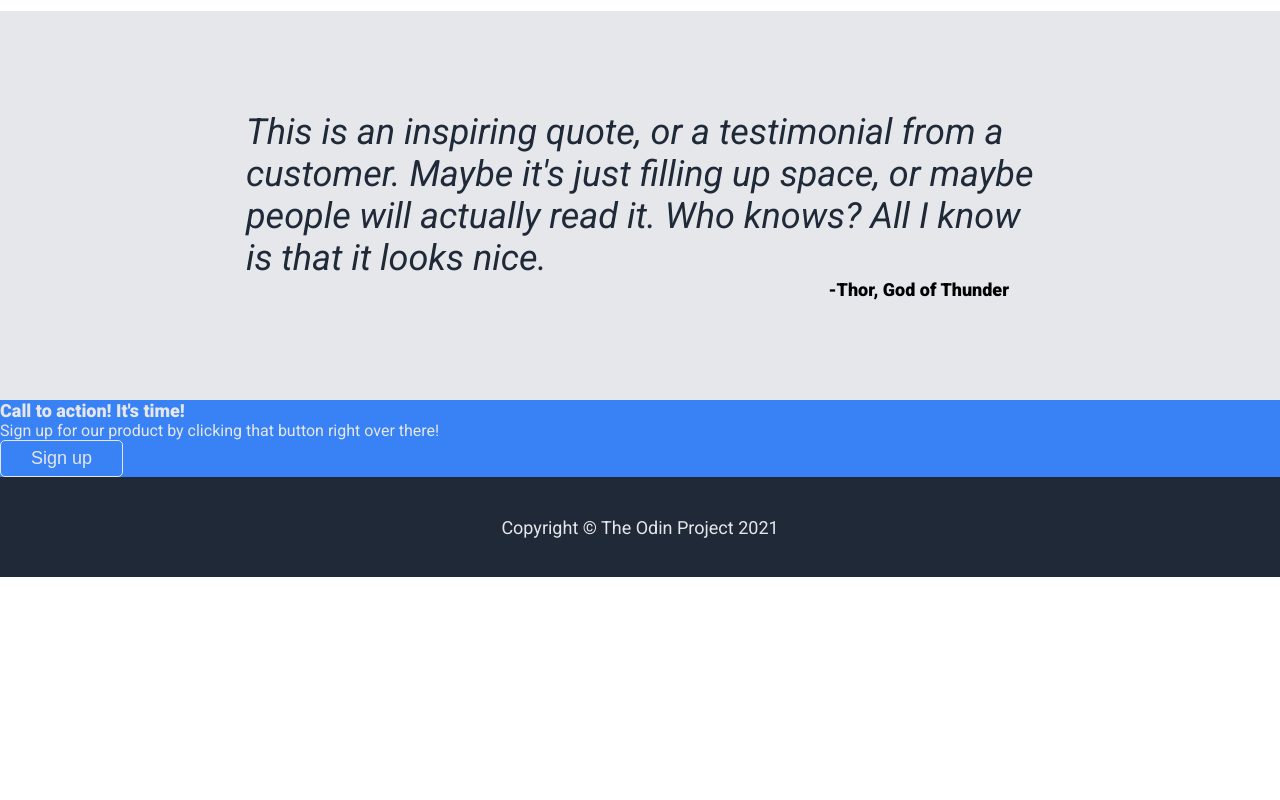
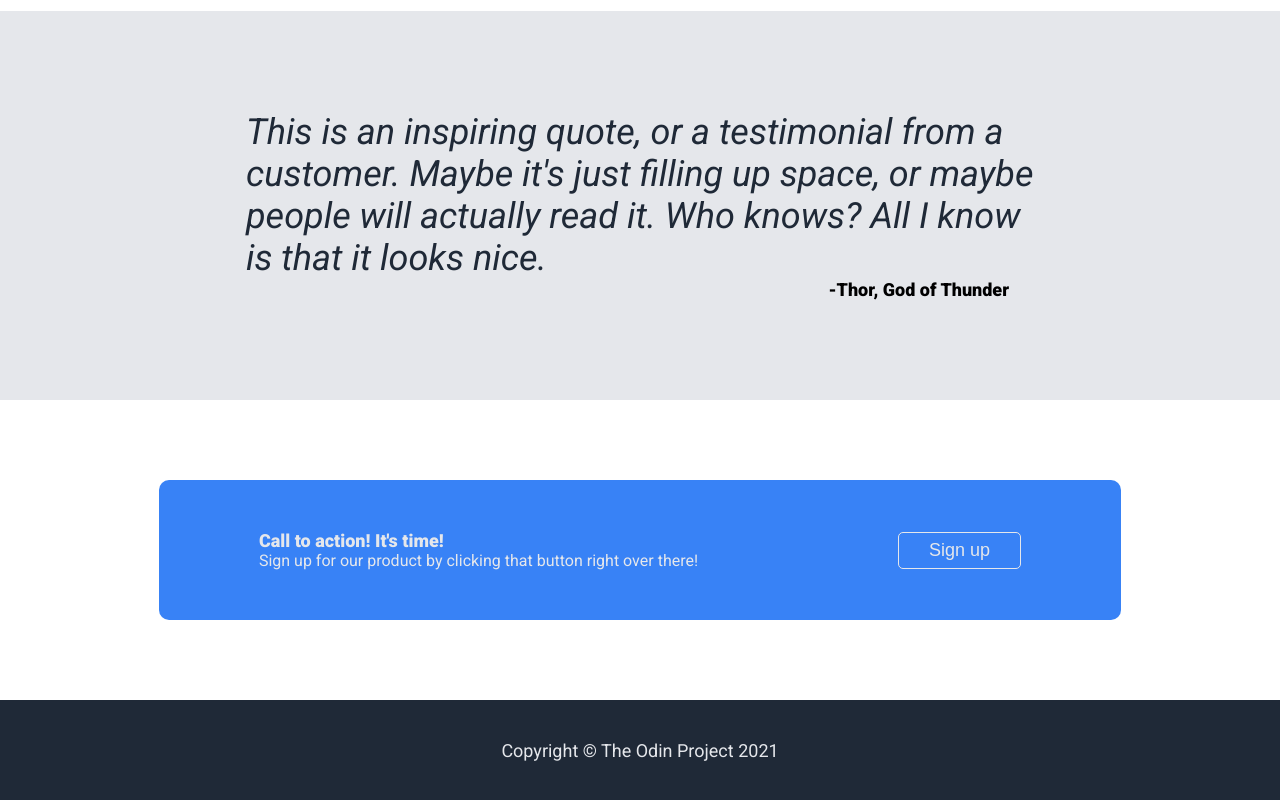
Before and after one commit to 7equinox/landing-page, a plain HTML site: page index.html in a window 1280 px wide. Shown: the part 1056-1856 px from the top of the page. Before the commit the page ends 1633 px from the top, so only its background shows below. Drawn offline with Linux system fonts and the light colour scheme.

Commit message:
Finish creating flex template in landing page

```diff
--- a/styles/style.css
+++ b/styles/style.css
@@ -51,8 +51,6 @@ main {
 
 .main-container {
   width: 450px;
-
-  gap: 50px;
 }
 
 .main-heading {
@@ -147,8 +145,22 @@ article {
   margin-right: 25px;
 }
 
+aside {
+  min-height: 300px;
+
+  display: flex;
+  align-items: center;
+  justify-content: center;
+}
+
 .aside-container {
   background-color: #3882f6;
+  padding: 50px 100px;
+  border-radius: 10px;
+
+  display: flex;
+  align-items: center;
+  gap: 200px;
 }
 
 .aside-title {
```
